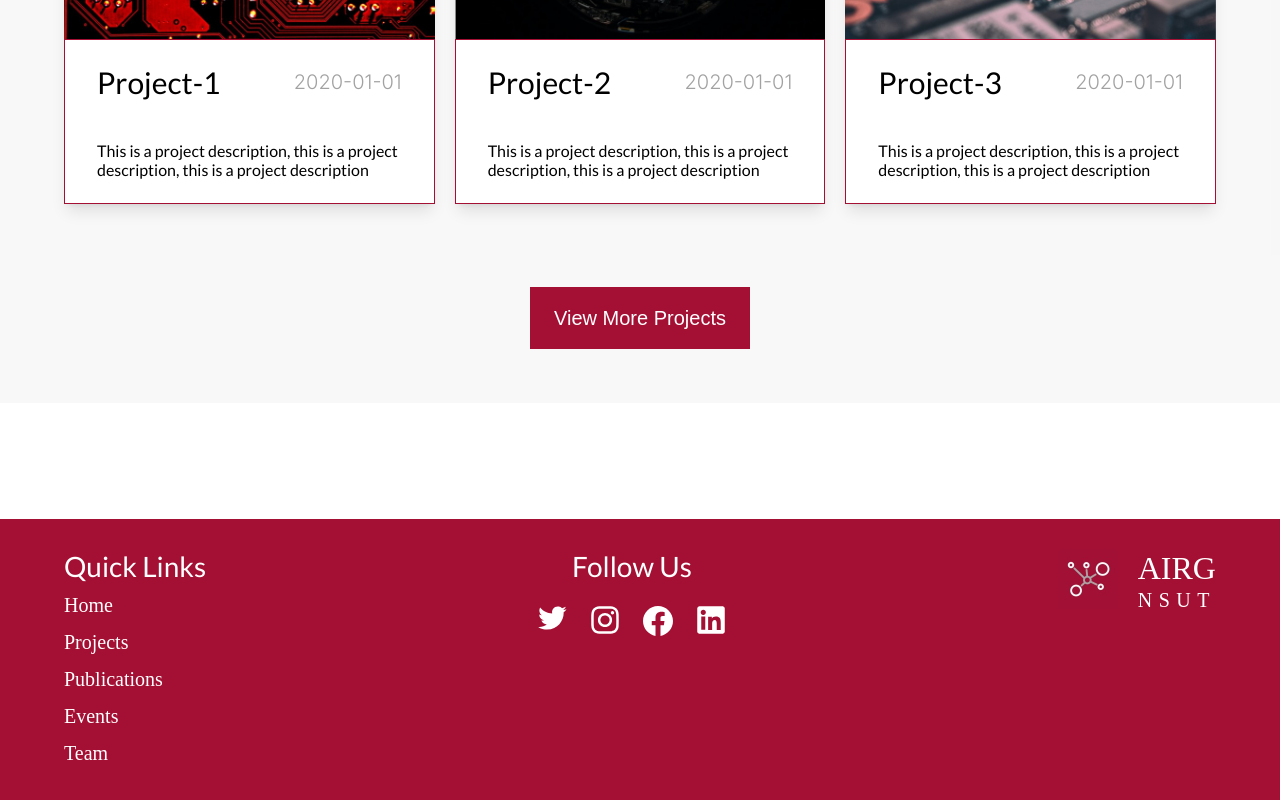
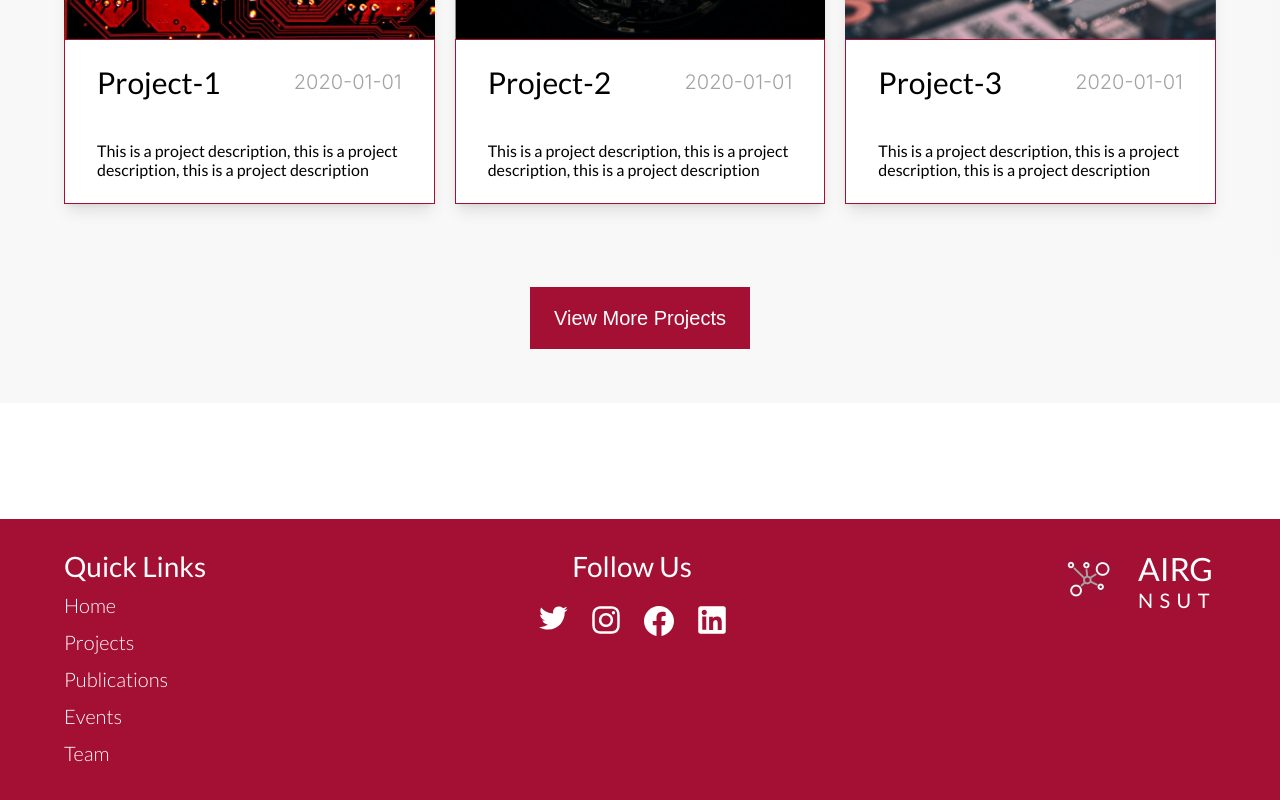
Before and after one commit to AI-Research-Group-NSUT/airg-website, a Next.js app: page / in a window 1280 px wide. Shown: the part 762-1562 px from the top of the page. Built offline with nearby package versions, Linux system fonts and the light colour scheme.

Commit message:
fix: font in the footer

```diff
--- a/sections/Footer/Footer.module.css
+++ b/sections/Footer/Footer.module.css
@@ -38,7 +38,7 @@
 }
 
 .quickLinks>li {
-    font-family: Montserrat;
+
     font-size: 20px;
     font-weight: 300;
     line-height: 30px;
@@ -49,7 +49,7 @@
 }
 
 .logoTop {
-    font-family: Montserrat;
+
     font-size: 32px;
     font-weight: 500;
     line-height: 39px;
@@ -59,7 +59,7 @@
 }
 
 .logoBottom {
-    font-family: Montserrat;
+
     font-size: 20px;
     font-weight: 400;
     line-height: 24px;
```
